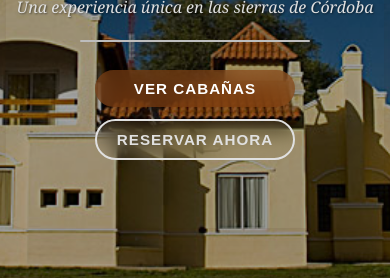
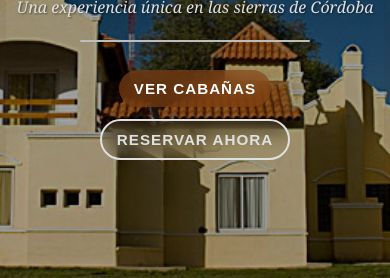
Before and after one commit to maxiTiton/CabaniasLasCasonas, a React (Vite) app: page / in a window 390 px wide. Shown: the part 438-716 px from the top of the page. Built offline with nearby package versions, Linux system fonts and the light colour scheme.

Commit message:
detalles en el carrusel mobile

```diff
--- a/src/components/About.css
+++ b/src/components/About.css
@@ -313,8 +313,8 @@
 
   .about-cards-wide {
     flex-direction: column;
-    gap: 1rem;
-    margin: 1rem auto 0 auto;
+    gap: 0.6rem;
+    margin: 0.5rem auto 0 auto;
   }
 
   .about-cards-wide .about-info-card {
@@ -379,8 +379,8 @@
   }
 
   .about-cards-wide {
-    gap: 0.8rem;
-    margin: 0.8rem auto 0 auto;
+    gap: 0.4rem;
+    margin: 0.3rem auto 0 auto;
   }
 
   .about-cards-wide .about-info-card {
--- a/src/components/Contact.css
+++ b/src/components/Contact.css
@@ -116,7 +116,7 @@
 @media (max-width: 768px) {
   .contact-info {
     grid-template-columns: 1fr;
-    gap: 1.5rem;
+    gap: 0.4rem;
     max-width: 100%;
     margin-top: 1rem;
   }
@@ -146,7 +146,7 @@
 
 @media (max-width: 480px) {
   .contact-info {
-    gap: 1rem;
+    gap: 0.5rem;
     margin-top: 0.8rem;
   }
 
--- a/src/components/Gallery.css
+++ b/src/components/Gallery.css
@@ -338,6 +338,27 @@
   .lightbox-content {
     max-width: 100%;
   }
+
+  .gallery-lightbox {
+    padding: 1.2rem 1rem 0.8rem 1rem;
+  }
+
+  .lightbox-image {
+    margin-bottom: 0.5rem;
+    min-height: 300px;
+  }
+
+  .lightbox-nav {
+    margin-top: 0.5rem;
+    justify-content: center;
+    width: 100%;
+  }
+
+  .nav-btn {
+    width: 45px;
+    height: 45px;
+    font-size: 1.4rem;
+  }
 }
 
 @media (max-width: 600px) {
@@ -392,10 +413,28 @@
     font-size: 0.9rem;
   }
 
+  .gallery-lightbox {
+    padding: 1rem 0.8rem 0.6rem 0.8rem;
+  }
+
+  .lightbox-image {
+    margin-bottom: 0.3rem;
+    min-height: 250px;
+  }
+
+  .lightbox-nav {
+    margin-top: 0.3rem;
+    gap: 2rem;
+  }
+
   .nav-btn {
-    width: 40px;
-    height: 40px;
+    width: 42px;
+    height: 42px;
     font-size: 1.3rem;
+  }
+
+  .image-counter {
+    font-size: 1rem;
   }
 }
 
--- a/src/components/Hero.css
+++ b/src/components/Hero.css
@@ -261,17 +261,9 @@
   .hero-buttons .btn {
     padding: 12px 28px;
     font-size: 1rem;
-    min-width: 220px;
-    width: 220px;
-    text-align: center;
-  }
-
-  .hero-buttons .btn-outline {
-    padding: 12px 28px;
-    font-size: 1rem;
-    min-width: 220px;
-    width: 220px;
-    text-align: center;
+    min-width: unset;
+    max-width: unset;
+    text-align: unset;
   }
 
   .hero-divider {
@@ -311,17 +303,6 @@
   .hero-buttons .btn {
     padding: 10px 15px;
     font-size: 0.95rem;
-    min-width: 200px;
-    width: 200px;
-    text-align: center;
-  }
-
-  .hero-buttons .btn-outline {
-    padding: 10px 15px;
-    font-size: 0.95rem;
-    min-width: 200px;
-    width: 200px;
-    text-align: center;
   }
   .hero-divider {
     width: 85vw;
```
